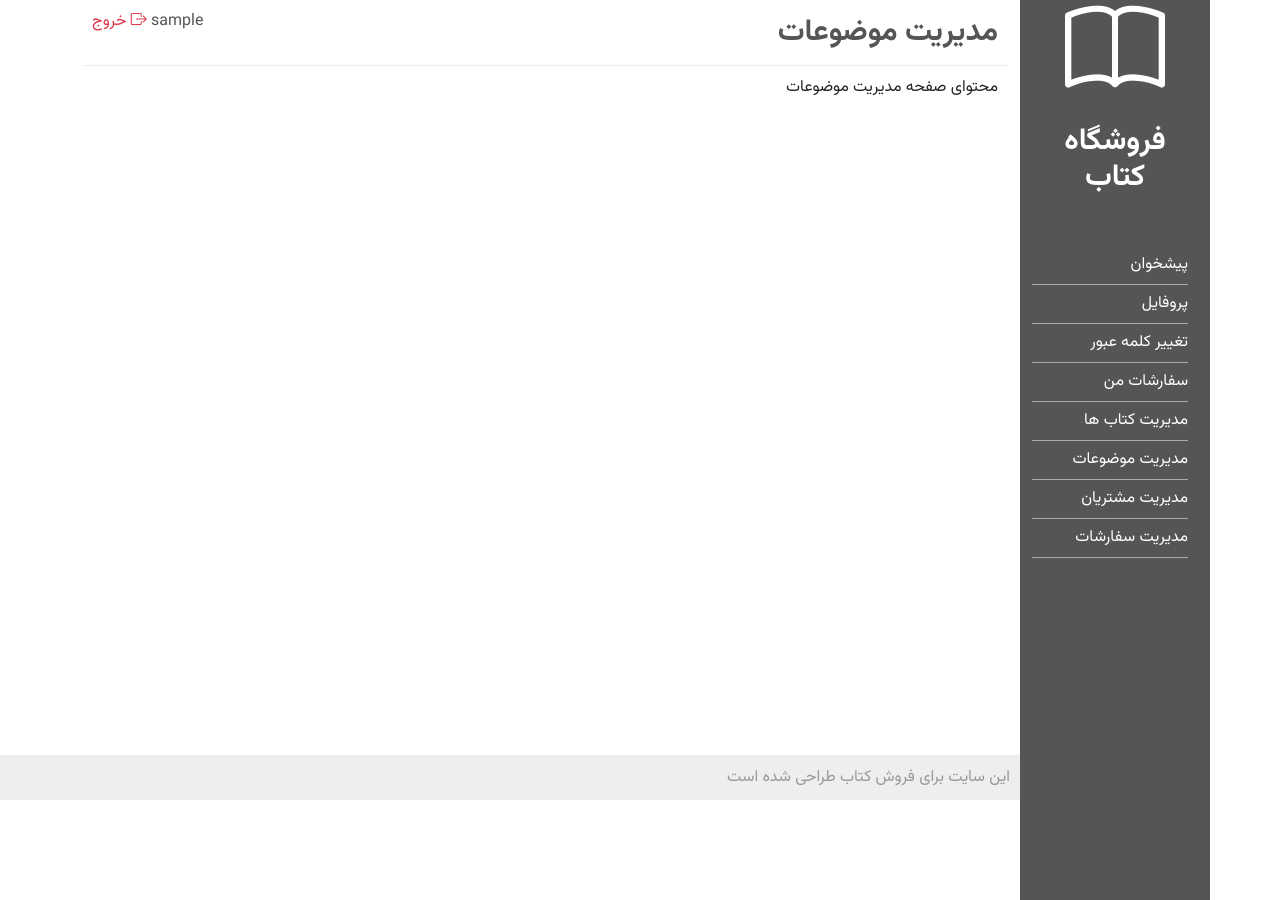
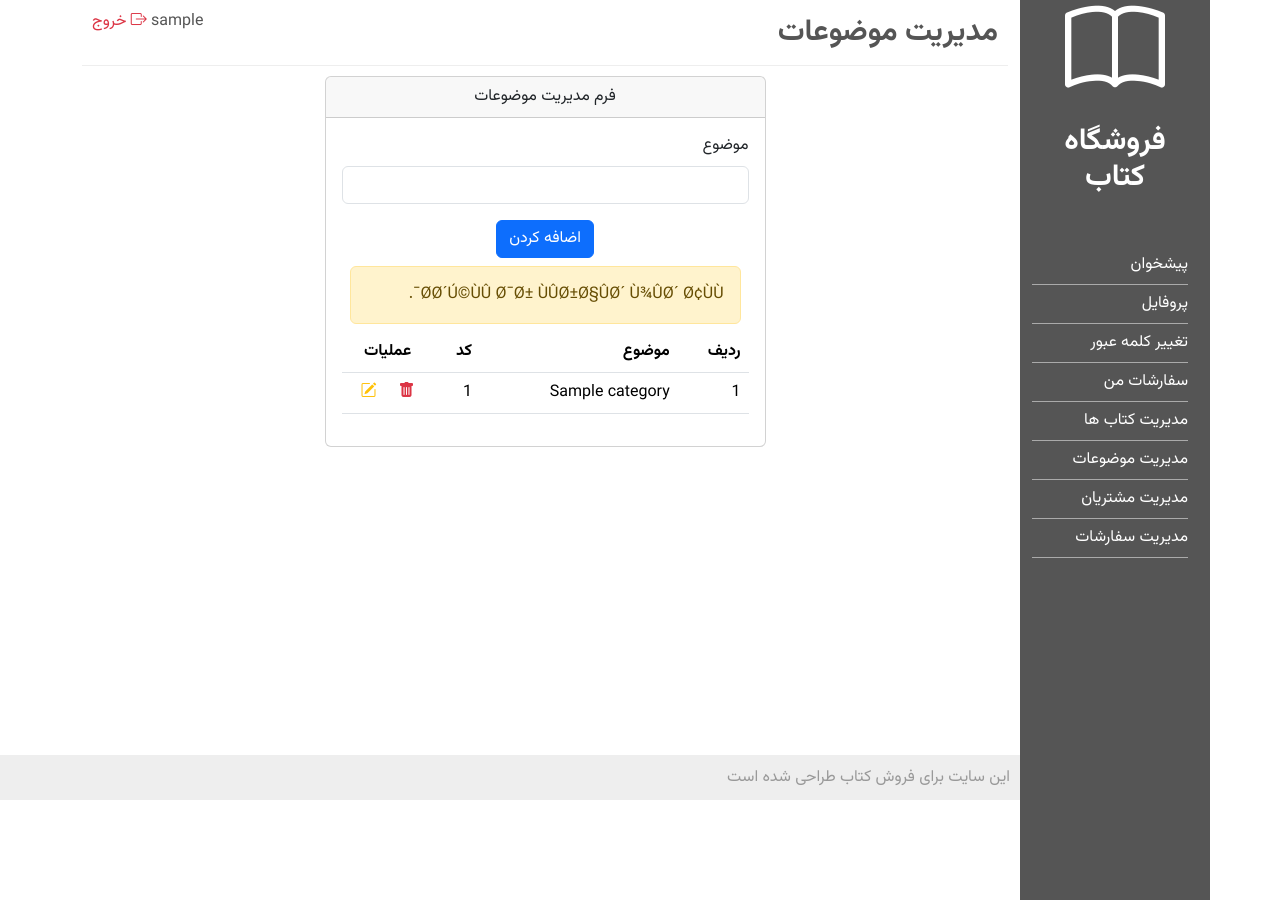
Before and after one commit to Developer-N/php_bookstore_2024, a PHP site: the page made by ui-dashboard/sub-list.php in a window 1280 px wide. Run offline with PHP 8.4, Linux system fonts and the light colour scheme; the visitor is signed in with stand-in values (Sample User, id 1); tables that the repository leaves empty hold one stand-in row (values such as "Sample post").

Commit message:
تکمیل کردن صفحه مدیریت موضوعات

```diff
--- a/ui-dashboard/sub-list.php
+++ b/ui-dashboard/sub-list.php
@@ -3,6 +3,130 @@
 
 include('header2.php'); ?>
 
-     محتوای صفحه مدیریت موضوعات
+<?php
+$servername = "localhost";
+$username = "root";
+$password = "";
+$dbname = "bookstore2024";
+
+$isDBConnected = false;
+$conn = null;
+$isEditEnabled = false;
+$cat = null;
+try {
+    $conn = new mysqli($servername, $username, $password, $dbname);
+    if (!$conn->connect_error) {
+        $isDBConnected = true;
+    }
+
+    if (isset($_GET['edit'])) {
+        $id = $_GET['edit'];
+        $sql = "SELECT * FROM categories where id = $id";
+        $result = $conn->query($sql);
+        if ($result->num_rows > 0) {
+            $isEditEnabled = true;
+            $cat = mysqli_fetch_assoc($result);
+        }
+    }
+
+    if (isset($_GET['del'])) {
+        $id = $_GET['del'];
+        $delSql = "delete from categories where id = $id";
+        if ($conn->query($delSql) === TRUE) { ?>
+            <p class="alert-warning alert-success">با موفقیت حذف شد.</p>
+        <?php } else { ?>
+            <p class="alert alert-warning"> <?= $conn->error ?>مشکلی در حذف پیش آمد.</p>
+        <?php }
+    }
+} catch (Exception $ex) { ?>
+    <p class="alert alert-warning">خطا در اتصال به پایگاه داده: یه جای کار میلنگه، ببین زمپ خاموشه؟؟ نکنه پایگاه داده رو
+        پاک
+        کردی یا اطلاعات وصل شدن به پایگاه داده
+        رو دست زدی؟ 🤨🤨</p>
+<?php } ?>
+
+    <div class="container-fluid d-flex justify-content-center">
+        <div class="card w-50">
+            <div class="card-header text-center">فرم مدیریت موضوعات</div>
+            <div class="card-body">
+                <form method="post" action="../controllers/subListController.php">
+                    <input type="hidden" name="id"
+                           value="<?php if ($isEditEnabled) print $cat['id']; else print -1; ?>">
+                    <div class="mb-3">
+                        <label for="subList" class="form-label">موضوع</label>
+                        <input type="text" class="form-control" id="subList" name="subList"
+                               value="<?php if ($isEditEnabled && $cat != null) print $cat['catName']; ?>" required>
+                    </div>
+
+                    <div class="text-center">
+                        <input type="submit" class="btn btn-primary"
+                               value="<?php if ($isEditEnabled) print "ویرایش"; else print "اضافه کردن"; ?>"
+                            <?php if (!$isDBConnected) print "disabled" ?>>
+                    </div>
+                </form>
+
+                <?php
+                if (isset($_GET['error'])) {
+                    ?>
+                    <p class="m-2 alert alert-warning"><?= $_GET['error'] ?></p>
+                <?php } ?>
+
+                <?php
+                if (isset($_GET['msg'])) {
+                    ?>
+                    <p class="m-2 alert alert-success"><?= $_GET['msg'] ?></p>
+                <?php } ?>
+
+                <table class="table">
+                    <thead>
+                    <tr>
+                        <th scope="col">ردیف</th>
+                        <th scope="col">موضوع</th>
+                        <th scope="col">کد</th>
+                        <th scope="col" class="text-center">عملیات</th>
+                    </tr>
+                    </thead>
+                    <tbody>
+
+                    <?php
+                    if ($isDBConnected && $conn != null) {
+                        $sql = "SELECT * FROM categories";
+                        $result = $conn->query($sql);
+                        if ($result->num_rows > 0) {
+                            $index = 1;
+                            while ($row = $result->fetch_assoc()) {
+                                ?>
+                                <tr>
+                                    <td><?= $index++ ?></td>
+                                    <td> <?= $row['catName'] ?></td>
+                                    <td> <?= $row['id'] ?></td>
+                                    <td>
+                                        <div class="d-flex justify-content-around">
+                                            <a href="sub-list.php?del=<?= $row['id'] ?>"><i
+                                                        class="bi bi-trash-fill text-danger"></i></a>
+                                            <a href="sub-list.php?edit=<?= $row['id'] ?>"><i
+                                                        class="bi bi-pencil-square text-warning"></i></a>
+                                        </div>
+                                    </td>
+                                </tr>
+                            <?php }
+                            $conn->close();
+                        } else { ?>
+                            <tr>
+                                <td colspan="4" class="text-center"> هیچ موضوعی ثبت نشده است.</td>
+                            </tr>
+                        <?php }
+                    } else { ?>
+                        <tr>
+                            <td colspan="4" class="text-center"> مشکلی در ارتباط با پایگاه داده پیش آمد.</td>
+                        </tr>
+                    <?php } ?>
+                    </tbody>
+
+                </table>
+
+            </div>
+        </div>
+    </div>
 
 <?php include('footer2.php'); ?>
```
Also changed, not shown: controllers/subListController.php (added, +41 -0 lines).
